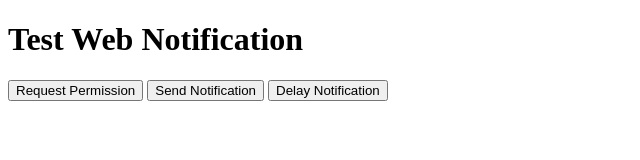
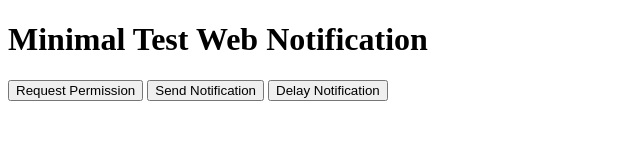
Before and after one commit to SurajSSingh/test-pwa-notify, a plain HTML site: page index.html in a window 1280 px wide. Shown: the whole page, without its empty margins (0-640 px from the left). Drawn offline with Linux system fonts and the light colour scheme.

Commit message:
Update h1 in index.html
Change h1 title

```diff
--- a/index.html
+++ b/index.html
@@ -9,7 +9,7 @@
 </head>
 
 <body>
-    <h1>Test Web Notification</h1>
+    <h1>Minimal Test Web Notification</h1>
     <button id="request-permission">Request Permission</button>
     <button id="send-notification">Send Notification</button>
     <button id="delay-notification">Delay Notification</button>
```
